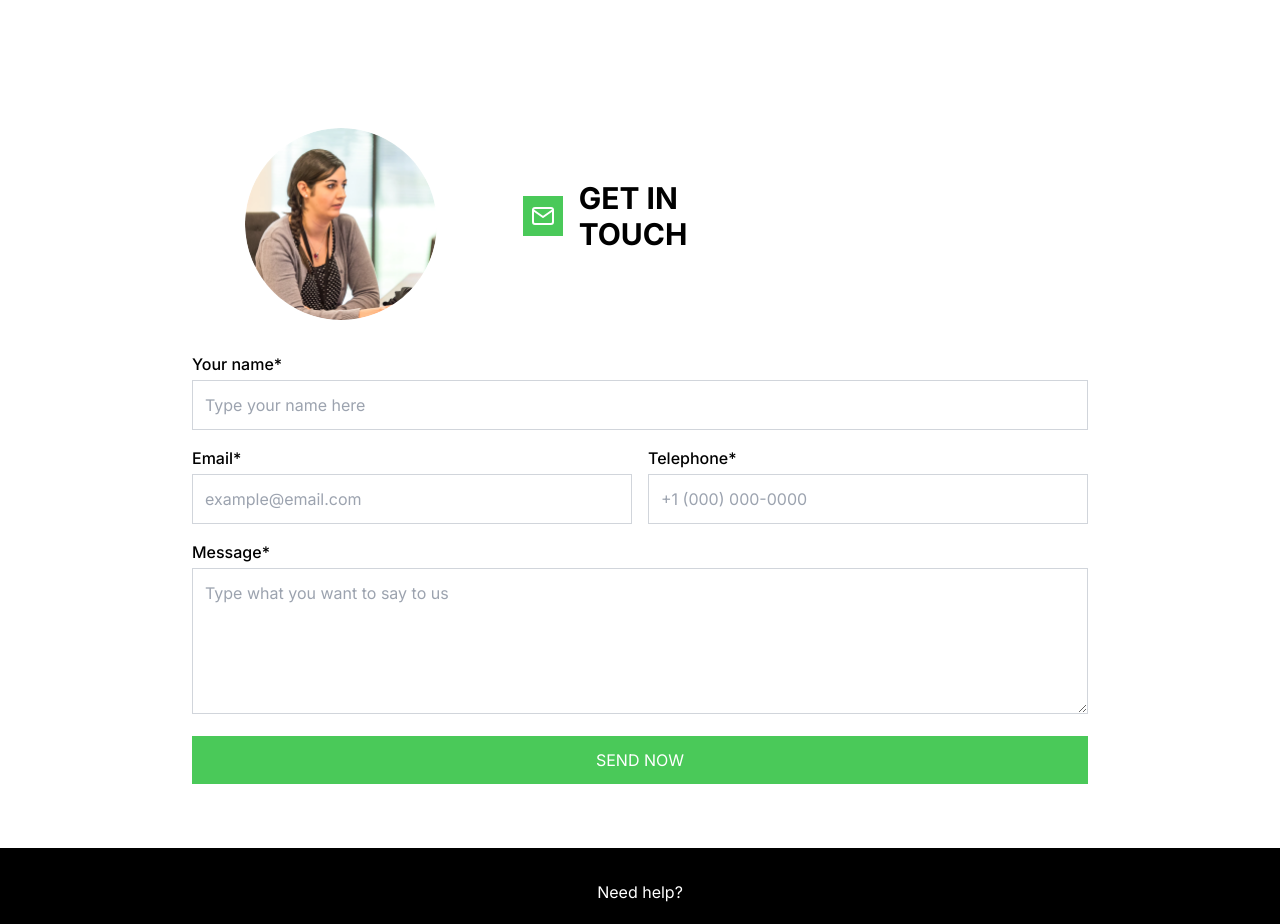
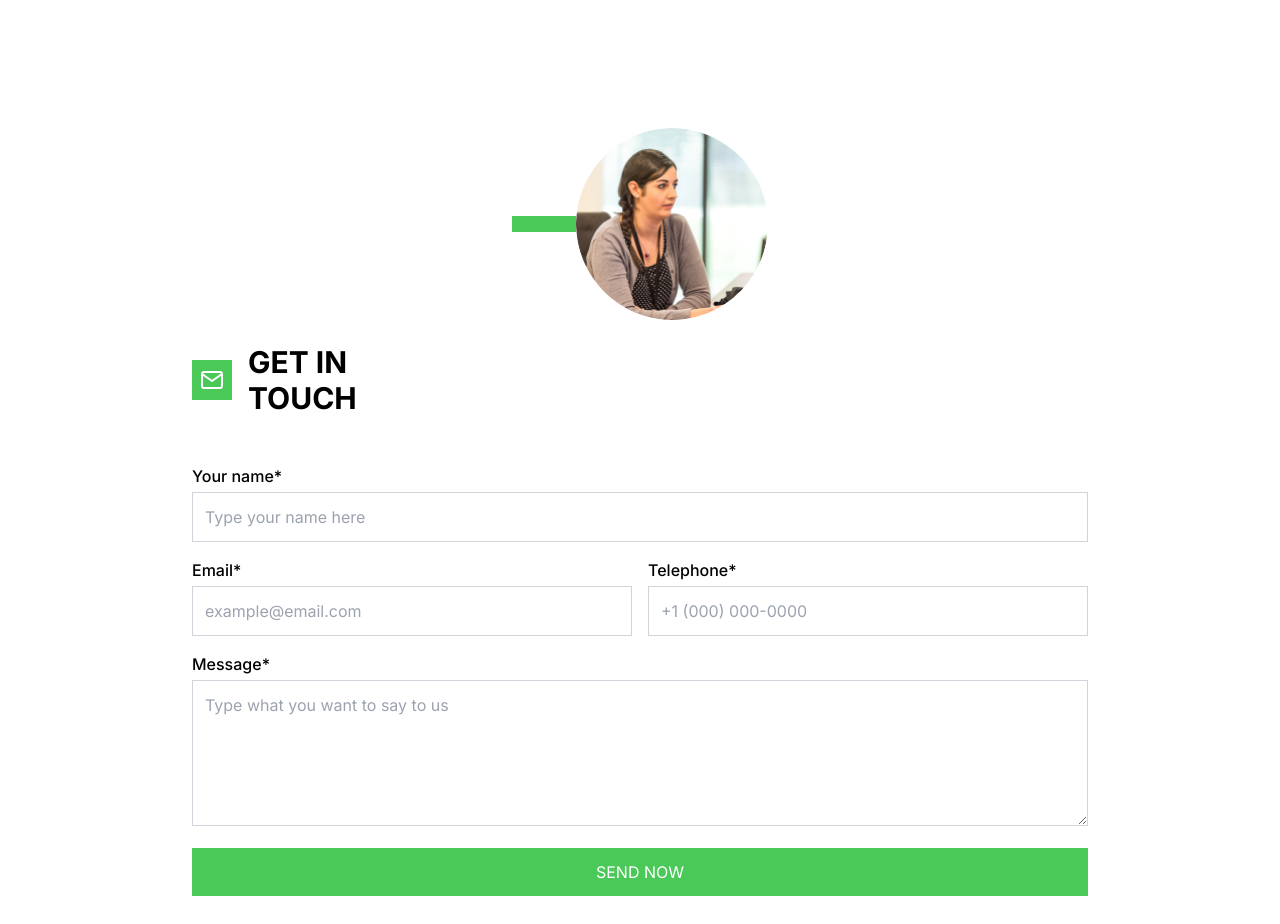
Before and after one commit to PedroRoza/coopers-page, a Next.js app: page / in a window 1280 px wide. Shown: the part 2140-3064 px from the top of the page. Built offline with nearby package versions, Linux system fonts and the light colour scheme; no server answers; the database is empty.

Commit message:
correcao de layout

```diff
--- a/components/ContactForm.tsx
+++ b/components/ContactForm.tsx
@@ -95,14 +95,15 @@ export default function ContactForm() {
     <section className="w-full bg-white py-16">
       <div className="container mx-auto px-4">
         <div className="max-w-4xl mx-auto">
-          <div className="flex flex-col md:flex-row items-center mb-8">
-            <div className="w-full md:w-1/3 mb-6 md:mb-0 flex justify-center">
+          <div className="flex flex-col items-center mb-8">
+            <div className="w-full md:w-full mb-6 flex items-center justify-center">
+                <div className="h-4 w-16 bg-green-500"></div>
               <div className="relative w-40 h-40 md:w-48 md:h-48 rounded-full overflow-hidden">
-                <Image src="/image-form.png" alt="Contact person" fill className="object-cover" />
+                <Image src="/image-form.png" alt="Contact person" fill className="object-cover"/>
               </div>
             </div>
 
-            <div className="w-full md:w-2/3 md:pl-8">
+            <div className="w-full md:w-full">
               <div className="flex items-center mb-4">
                 <div className="bg-green-500 p-2 rounded-md mr-4">
                   <svg
```
